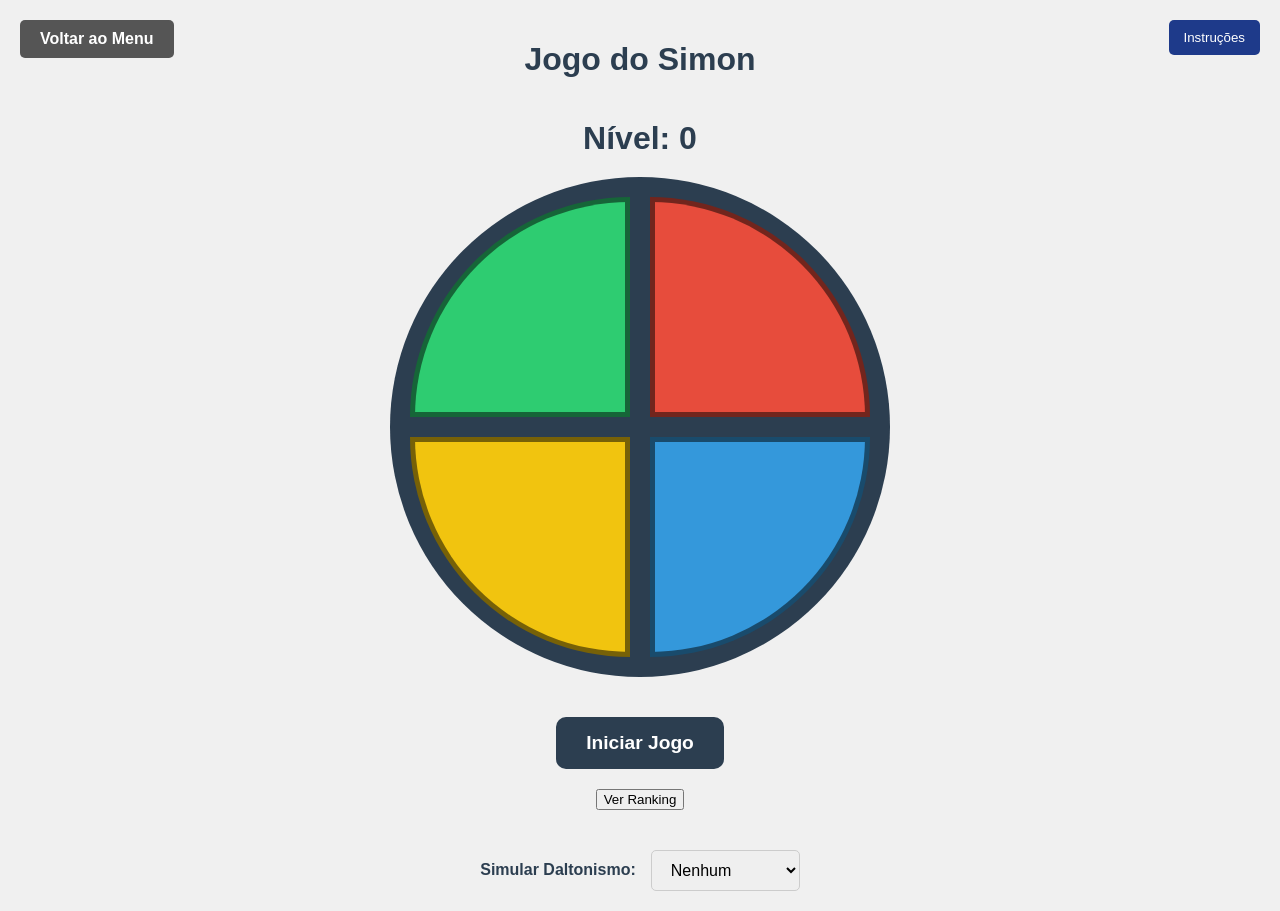
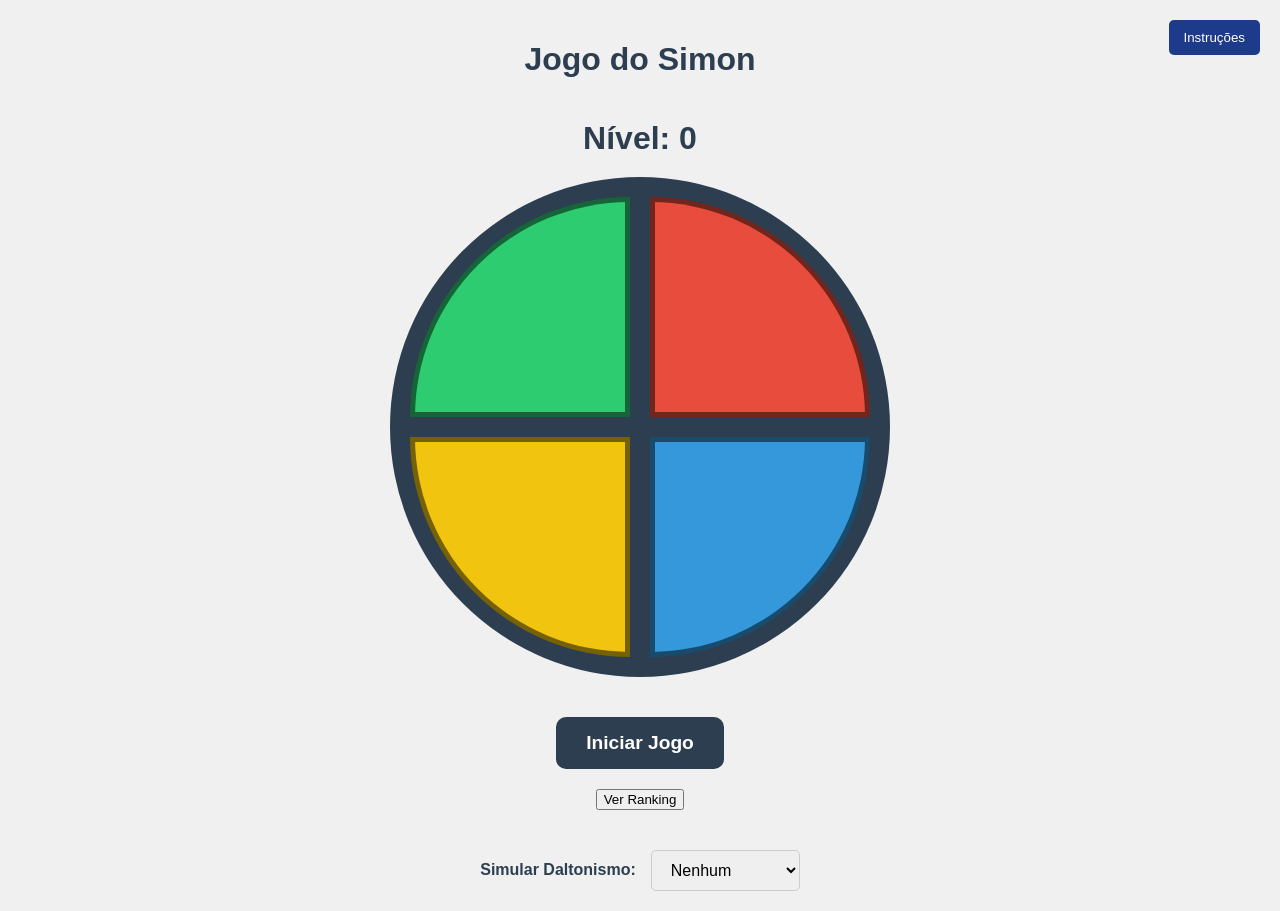
Before and after one commit to EntreAlunos/EntreAlunos, a plain HTML site: page jogosimon.html in a window 1280 px wide. Drawn offline with Linux system fonts and the light colour scheme.

Commit message:
Update jogosimon.html

```diff
--- a/jogosimon.html
+++ b/jogosimon.html
@@ -539,7 +539,7 @@
 
 <body>
 
-    <a href="home.html" class="back-button" aria-label="Voltar para a página inicial">Voltar ao Menu</a>
+
 
 
 
```
